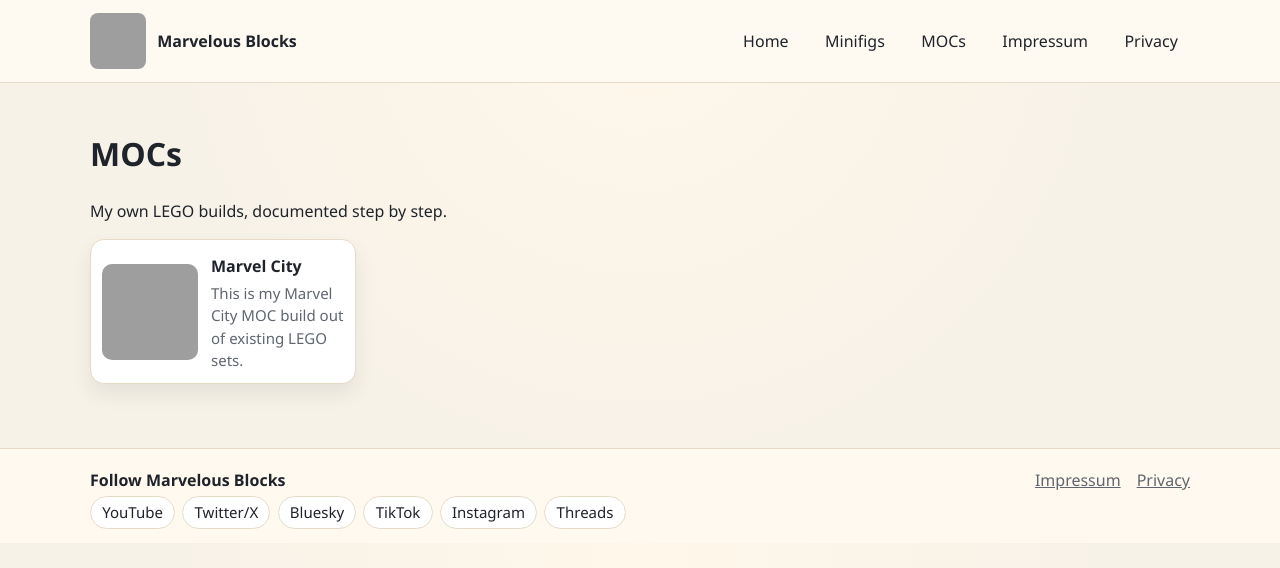
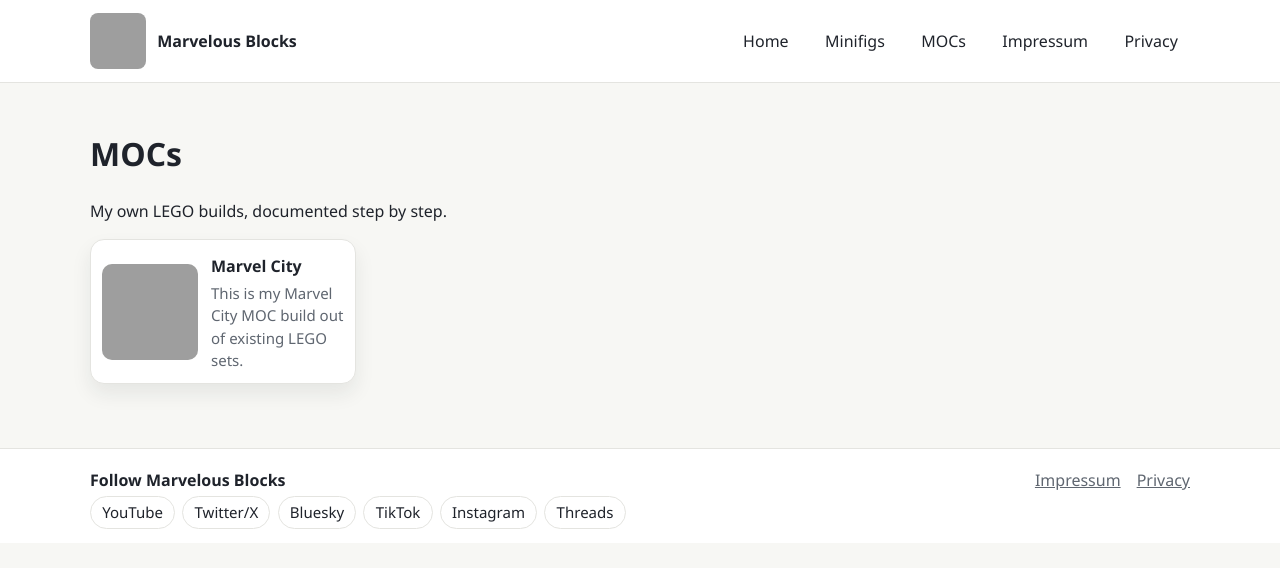
Before and after one commit to MarvelousBlocks/marvelousblocks.github.io, a Jekyll site: the page built from mocs.md, in a window 1280 px wide. Shown: the top 568 px of the page. Built offline with Jekyll 4.4.1, drawn with Linux system fonts in a browser that asks for light colours; grey boxes are pictures that could not be loaded.

Commit message:
feat(website): introduce the Marvel-leaning palette tokens on a light base

```diff
--- a/assets/css/style.css
+++ b/assets/css/style.css
@@ -1,11 +1,13 @@
 :root {
-  --bg: #f7f2e8;
-  --panel: #fffaf2;
+  --bg: #f7f7f4;
+  --panel: #ffffff;
   --ink: #1f232b;
   --muted: #5f6670;
-  --accent: #ba1f1f;
+  --accent: #ed1d24;
+  --accent-deep: #8d1212;
   --accent-2: #f0b429;
-  --line: #e7dac6;
+  --line: #e4e4e0;
+  --bar: #141519;
   --shadow: 0 10px 20px rgba(31, 35, 43, 0.08);
 }
 
@@ -17,7 +19,7 @@ body {
   margin: 0;
   font-family: "Segoe UI", "Trebuchet MS", sans-serif;
   color: var(--ink);
-  background: radial-gradient(circle at top, #fff7ea 0%, var(--bg) 55%);
+  background: var(--bg);
   line-height: 1.5;
 }
 
@@ -31,7 +33,7 @@ body {
   top: 0;
   z-index: 5;
   border-bottom: 1px solid var(--line);
-  background: rgba(255, 250, 242, 0.94);
+  background: rgba(255, 255, 255, 0.94);
   backdrop-filter: blur(8px);
 }
 
@@ -79,7 +81,7 @@ body {
 .site-nav a:hover,
 .site-nav a:focus-visible {
   border-color: var(--line);
-  background: #fff;
+  background: var(--panel);
 }
 
 .site-main {
@@ -125,21 +127,21 @@ body {
   text-decoration: none;
   background: var(--accent);
   color: #fff;
-  border: 1px solid #991717;
+  border: 1px solid var(--accent-deep);
   padding: 0.55rem 1rem;
   font-weight: 700;
 }
 
 .button:hover,
 .button:focus-visible {
-  background: #8f1717;
+  background: var(--accent-deep);
 }
 
 .hero-art {
   padding: 0.7rem;
   border-radius: 18px;
   border: 1px solid var(--line);
-  background: linear-gradient(160deg, #fff7e8 0%, #f4e7d0 100%);
+  background: linear-gradient(160deg, var(--panel) 0%, var(--bg) 100%);
   box-shadow: var(--shadow);
 }
 
@@ -162,7 +164,7 @@ body {
   height: 100%;
   border: 1px solid var(--line);
   border-radius: 14px;
-  background: #fff;
+  background: var(--panel);
   padding: 0.7rem;
   box-shadow: var(--shadow);
   text-decoration: none;
@@ -178,7 +180,7 @@ body {
   width: 80px;
   height: 80px;
   object-fit: cover;
-  background: #f8f8f8;
+  background: var(--bg);
   border-radius: 10px;
 }
 
@@ -198,7 +200,7 @@ body {
   margin: 1rem 0;
   border: 1px dashed var(--line);
   border-radius: 14px;
-  background: #fff;
+  background: var(--panel);
   padding: 1rem;
   color: var(--muted);
 }
@@ -226,7 +228,7 @@ body {
   object-fit: cover;
   border-radius: 10px;
   border: 1px solid var(--line);
-  background: #f8f8f8;
+  background: var(--bg);
 }
 
 .minifig-links ul {
@@ -249,7 +251,7 @@ body {
   height: 100%;
   border: 1px solid var(--line);
   border-radius: 14px;
-  background: #fff;
+  background: var(--panel);
   padding: 0.7rem;
   box-shadow: var(--shadow);
   text-decoration: none;
@@ -266,7 +268,7 @@ body {
   height: 96px;
   object-fit: cover;
   border-radius: 10px;
-  background: #f8f8f8;
+  background: var(--bg);
 }
 
 .moc-card h2 {
@@ -284,7 +286,7 @@ body {
   margin: 1rem 0;
   border: 1px dashed var(--line);
   border-radius: 14px;
-  background: #fff;
+  background: var(--panel);
   padding: 1rem;
   color: var(--muted);
 }
@@ -309,7 +311,7 @@ body {
 
 .site-footer {
   border-top: 1px solid var(--line);
-  background: #fff9ef;
+  background: var(--panel);
   padding: 1.2rem 0;
 }
 
@@ -348,7 +350,7 @@ body {
 .social-links a {
   text-decoration: none;
   color: var(--ink);
-  background: #fff;
+  background: var(--panel);
   border: 1px solid var(--line);
   border-radius: 999px;
   padding: 0.34rem 0.7rem;
@@ -361,7 +363,7 @@ body {
 }
 
 a {
-  color: #8d1212;
+  color: var(--accent-deep);
 }
 
 a:focus-visible,
```
